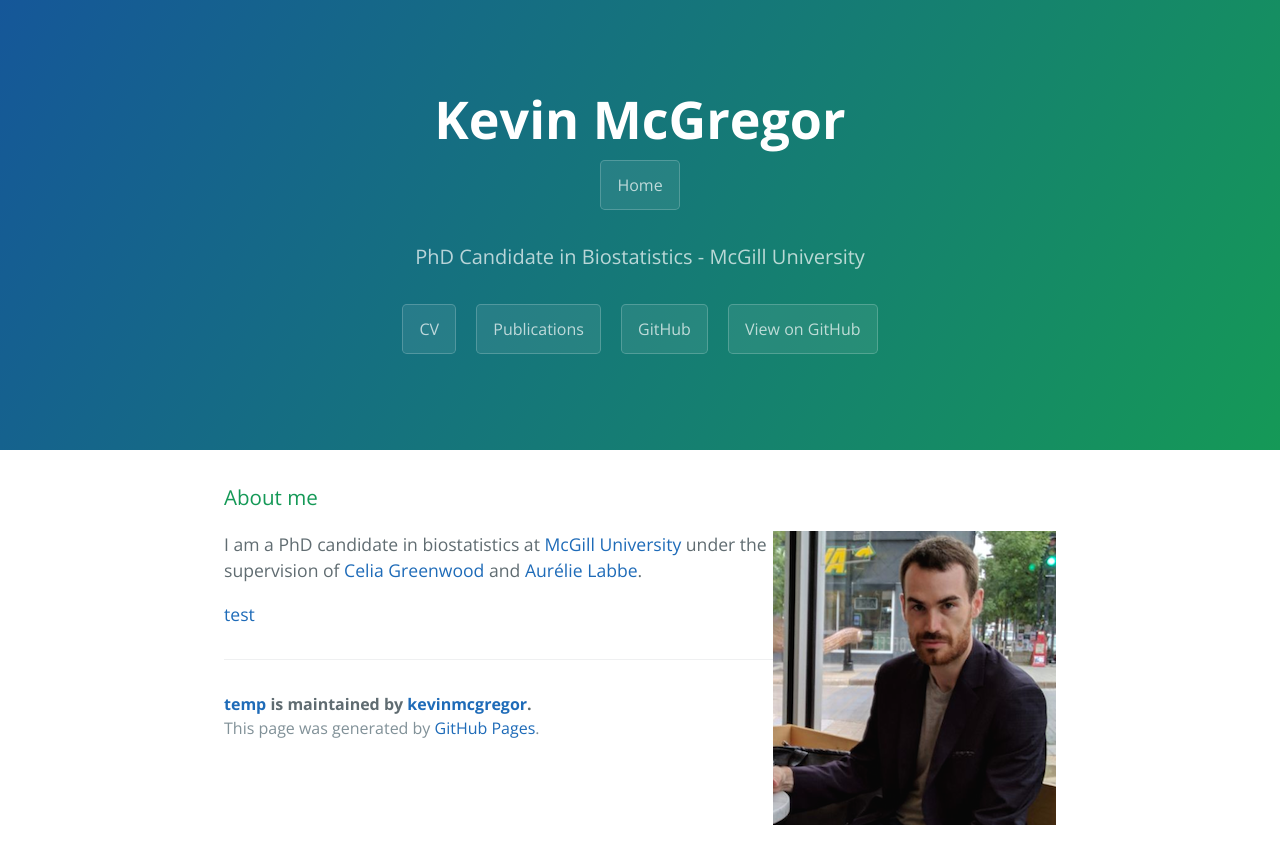
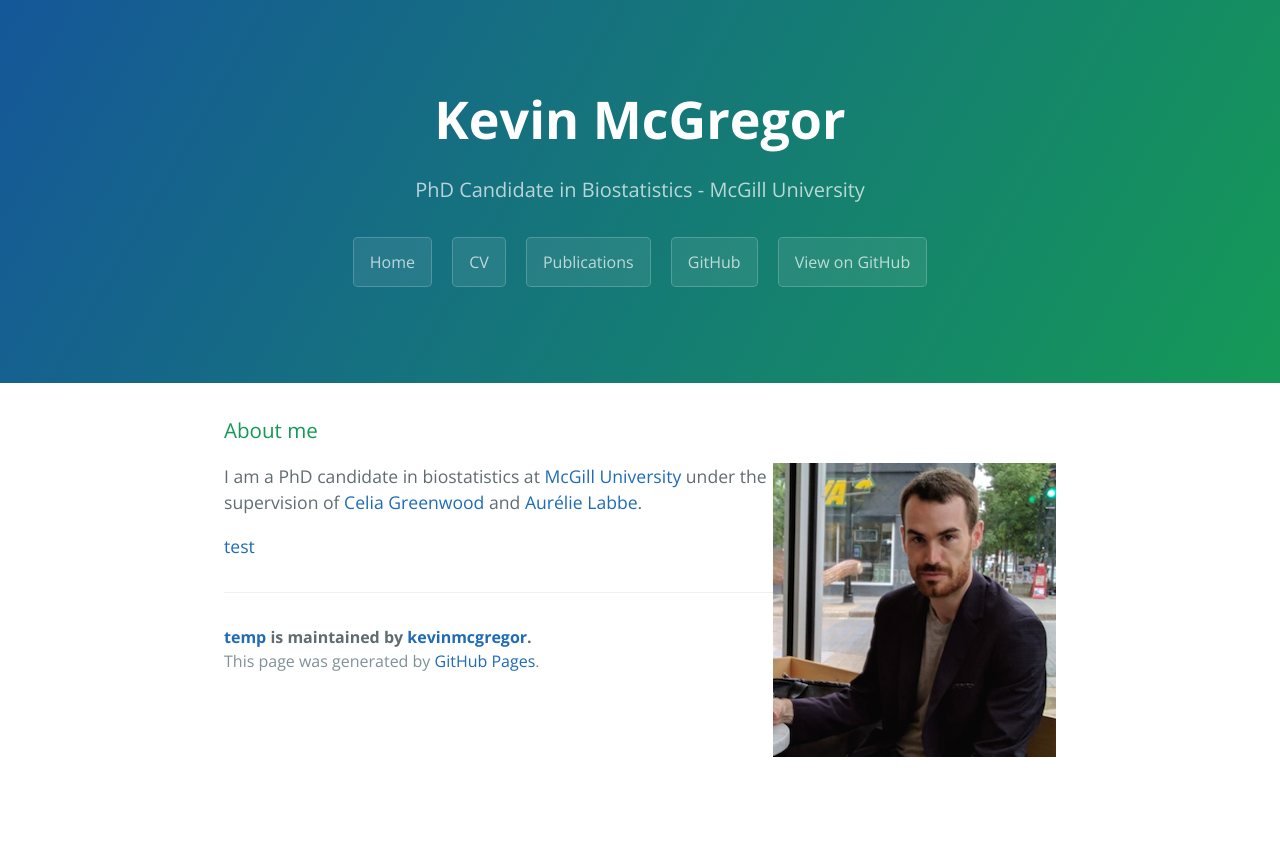
Before and after one commit to kevinmcgregor/temp, a Jekyll site: the page built from index.md, in a window 1280 px wide. Shown: the top 864 px of the page. Built offline with Jekyll 4.4.1, drawn with Linux system fonts in a browser that asks for light colours; our own code applies the rules of GitHub Pages for plain Markdown files.

Commit message:
repositioned home link

```diff
--- a/_layouts/default.html
+++ b/_layouts/default.html
@@ -11,8 +11,8 @@
   <body>
     <section class="page-header">
       <h1 class="project-name">{{ site.title | default: site.github.repository_name }}</h1>
+      <h2 class="project-tagline">{{ site.description | default: site.github.project_tagline }}</h2>
       <a href="{{ './index.html' }}" class="btn">Home</a>
-      <h2 class="project-tagline">{{ site.description | default: site.github.project_tagline }}</h2>
       <a href="{{ './files/cv_website.pdf' }}" class="btn">CV</a>
       <a href="{{ './publications.html' }}" class="btn">Publications</a>
       <a href="{{ site.github.repository_url }}" class="btn">GitHub</a>
```
